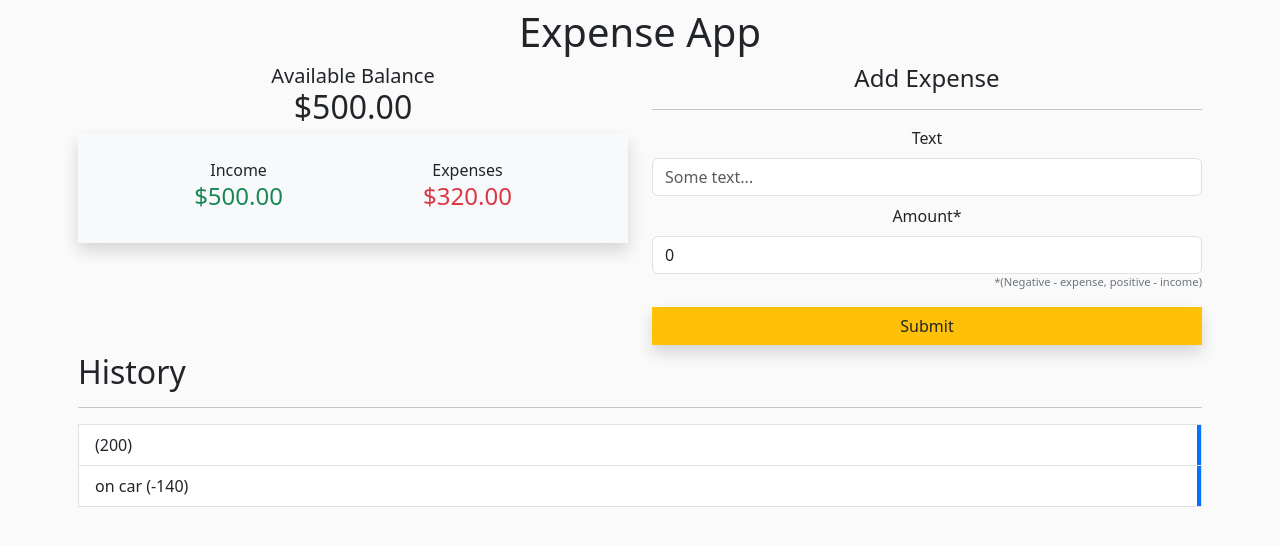
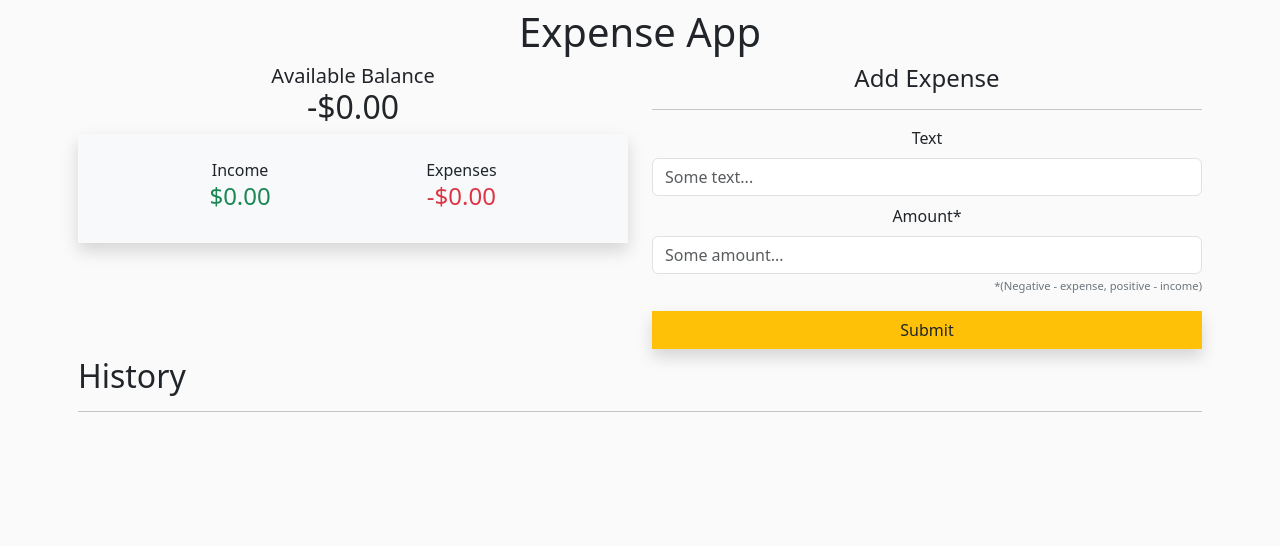
Before and after one commit to ProEukariot/ExpenseTracker, a React (Create React App) app: page / in a window 1280 px wide. Shown: the top 546 px of the page. Built offline with nearby package versions, Linux system fonts and the light colour scheme.

Commit message:
dashboard(balance) func

```diff
--- a/src/App.tsx
+++ b/src/App.tsx
@@ -3,19 +3,16 @@ import "bootstrap/dist/css/bootstrap.css";
 
 import Header from "./components/Header";
 import Balance from "./components/Balance";
-import MiniDashboard from "./components/MiniDashboard";
 import AddExpense from "./components/AddExpense";
 import HistoryList from "./components/HistoryList";
 
 function App() {
   return (
-    // container d-flex flex-column align-items-center
     <div className="my-2 text-center container-md p-0 px-2">
       <Header />
       <div className="row my-2">
         <div className="col-sm-6 mb-2">
           <Balance />
-          <MiniDashboard />
         </div>
         <div className="col-sm-6">
           <AddExpense />
--- a/src/components/AddExpense.tsx
+++ b/src/components/AddExpense.tsx
@@ -1,9 +1,11 @@
 import { useState, useContext } from "react";
 import { Expense, Context } from "../context/GlobalContext";
 
+const initState = { name: "", amount: "" };
+
 const AddExpense = () => {
-  const [name, setName] = useState("");
-  const [amount, setAmount] = useState<number>(0);
+  const [name, setName] = useState(initState.name);
+  const [amount, setAmount] = useState(initState.amount);
   const expenseProvider = useContext(Context);
 
   const [errors, setErrors] = useState<string[]>([]);
@@ -27,10 +29,12 @@ const AddExpense = () => {
       if (!validated) return;
     }
 
-    const new_exp = new Expense(amount, name);
+    const new_exp = new Expense(+amount, name);
 
     expenseProvider.dispatch({ type: "add", payload: new_exp });
-    // alert(exp.amount + " " + exp.id + " " + exp.text);
+
+    setName(initState.name);
+    setAmount(initState.amount);
   };
 
   return (
@@ -63,11 +67,11 @@ const AddExpense = () => {
             type="number"
             placeholder="Some amount..."
             value={amount}
-            onChange={(e) => setAmount(+e.target.value)}
+            onChange={(e) => setAmount(e.target.value)}
           />
           <p
             style={{ fontSize: "0.7em" }}
-            className="text-secondary text-end mb-0"
+            className="text-secondary text-end mt-1 mb-0"
           >
             *(Negative - expense, positive - income)
           </p>
--- a/src/components/Balance.tsx
+++ b/src/components/Balance.tsx
@@ -1,9 +1,35 @@
+import { useContext } from "react";
+import { Context as expenseProvider } from "../context/GlobalContext";
+
 const Balance = () => {
+  const provider = useContext(expenseProvider);
+
+  let pos = 0;
+  let neg = 0;
+  provider.state.forEach((expense) => {
+    expense.amount > 0 ? (pos += expense.amount) : (neg += expense.amount);
+  });
+
+  const total = pos + neg;
+  let sign = total > 0 ? "" : "-";
+
   return (
-    <div className="h5">
-      Available Balance
-      <h2>$500.00</h2>
-    </div>
+    <>
+      <div className="h5">
+        Available Balance
+        <h2>
+          {sign}${Math.abs(total).toFixed(2)}
+        </h2>
+      </div>
+      <div className="d-flex justify-content-evenly bg-light shadow text-center">
+        <div className="p-4">
+          Income <h4 className="text-success">${pos.toFixed(2)}</h4>
+        </div>
+        <div className="p-4">
+          Expenses <h4 className="text-danger">-${Math.abs(neg).toFixed(2)}</h4>
+        </div>
+      </div>
+    </>
   );
 };
 
--- a/src/components/HistoryList.tsx
+++ b/src/components/HistoryList.tsx
@@ -11,15 +11,27 @@ const HistoryList = () => {
       <h2>History</h2>
       <hr />
       <ul className="list-group rounded-0">
-        {expenseProvider.state.map((expense) => (
-          <li key={expense.id} className="list-group-item position-relative">
-            {expense.text} ({expense.amount})
-            <span
-              className="position-absolute bg-primary"
-              style={spanStyle}
-            ></span>
-          </li>
-        ))}
+        {expenseProvider.state.map((expense) => {
+          let sign = expense.amount > 0 ? "+" : "-";
+          return (
+            <li
+              key={expense.id}
+              className="list-group-item position-relative d-flex justify-content-between"
+            >
+              <div>{expense.text}</div>{" "}
+              <div>
+                {sign}${Math.abs(expense.amount).toFixed(2)}
+              </div>
+              <span
+                className={
+                  "position-absolute " +
+                  (expense.amount <= 0 ? "bg-danger" : "bg-success")
+                }
+                style={spanStyle}
+              ></span>
+            </li>
+          );
+        })}
       </ul>
     </div>
   );
--- a/src/components/MiniDashboard.tsx
+++ /dev/null
@@ -1,14 +0,0 @@
-const MiniDashboard = () => {
-  return (
-    <div className="d-flex justify-content-evenly bg-light shadow text-center">
-      <div className="p-4">
-        Income <h4 className="text-success">$500.00</h4>
-      </div>
-      <div className="p-4">
-        Expenses <h4 className="text-danger">$320.00</h4>
-      </div>
-    </div>
-  );
-};
-
-export default MiniDashboard;
--- a/src/context/GlobalContext.tsx
+++ b/src/context/GlobalContext.tsx
@@ -3,19 +3,22 @@ import { createContext, useReducer } from "react";
 class Expense {
   public id: number;
 
-  constructor(public amount: number, public text?: string) {
+  constructor(public amount: number, public text: string) {
     this.id = Math.floor(Math.random() * 1_000_000);
   }
 }
 
-const list: Expense[] = [new Expense(200), new Expense(-140, "on car")];
+const list: Expense[] = [
+  new Expense(200, "ewqeqw"),
+  new Expense(-140, "on car"),
+];
 
-type ContextArg = {
+type ExpenseMutator = {
   state: Expense[];
   dispatch: React.Dispatch<ActionArg>;
 };
 
-const Context = createContext<ContextArg>({} as ContextArg);
+const Context = createContext<ExpenseMutator>({} as ExpenseMutator);
 
 type ProviderProps = {
   children: React.ReactNode;
@@ -26,7 +29,7 @@ type ActionArg = {
   payload: Expense;
 };
 
-const initState: Expense[] = list; //[]
+const initState: Expense[] = [];
 
 const reducer = (state: Expense[], action: ActionArg) => {
   switch (action.type) {
```
